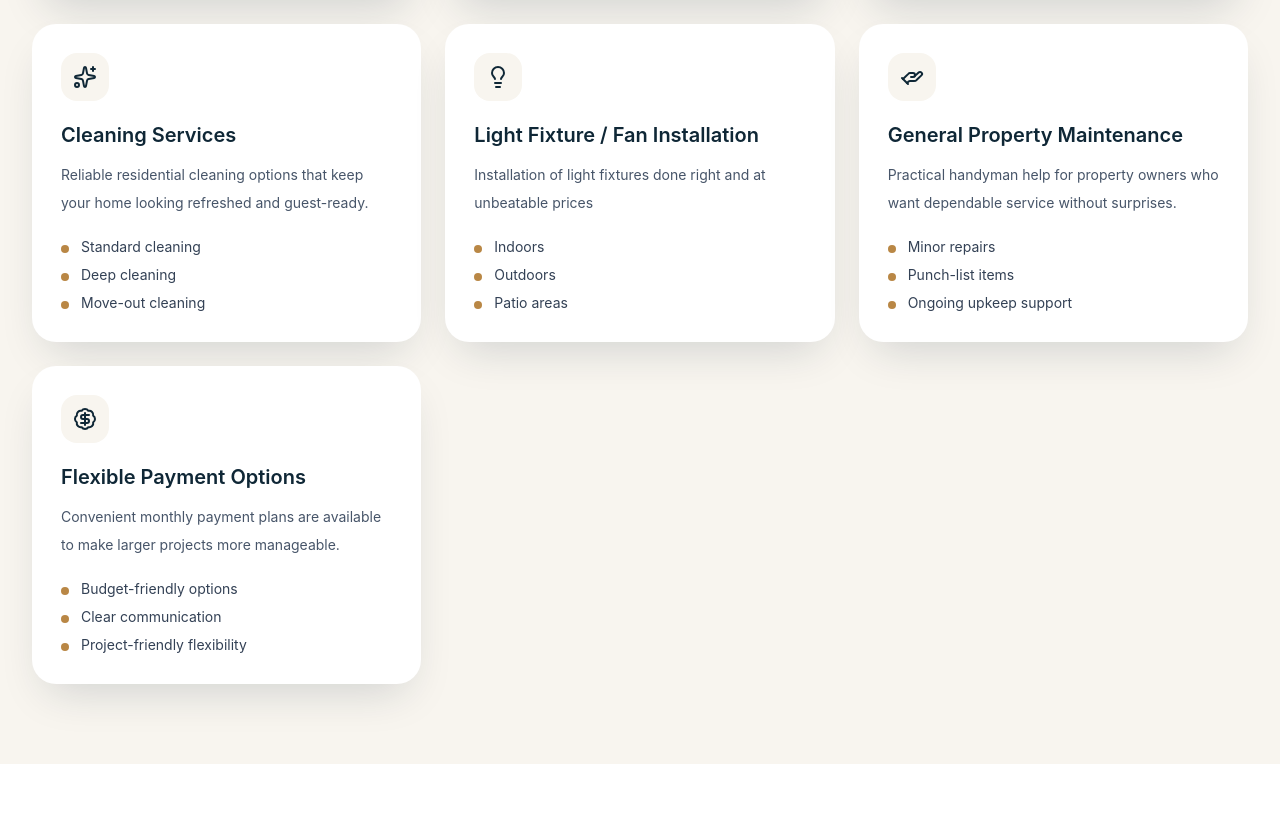
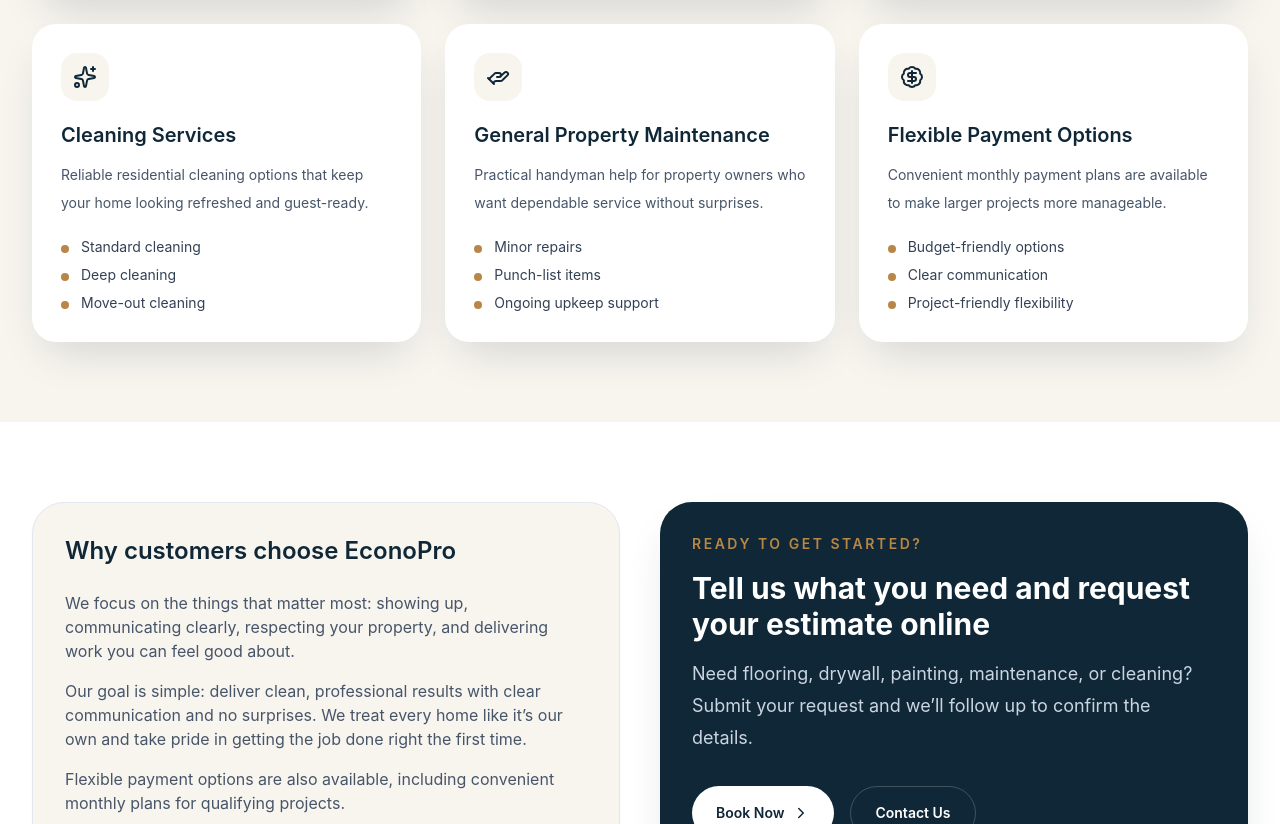
Before and after one commit to metellusa/econopro-services-web, a React (Vite) app: page /services in a window 1280 px wide. Shown: the part 1311-2135 px from the top of the page. Built offline with nearby package versions, Linux system fonts and the light colour scheme.

Commit message:
Removes light fixture installation as a service

```diff
--- a/src/pages/Bookings.jsx
+++ b/src/pages/Bookings.jsx
@@ -200,11 +200,11 @@ export default function Bookings() {
                     </option>
                     <option>Flooring Installation</option>
                     <option>Flooring Repair</option>
-                    <option>Drywall Services</option>
+                    <option>Drywall Installation</option>
+                    <option>Drywall Repair</option>
                     <option>Interior Painting</option>
                     <option>Exterior Painting</option>
                     <option>Property Maintenance</option>
-                    <option>Fixture Installation</option>
                     <option>Other</option>
                   </select>
                 </Input>
--- a/src/pages/Services.jsx
+++ b/src/pages/Services.jsx
@@ -45,17 +45,6 @@ const services = [
       "Standard cleaning",
       "Deep cleaning",
       "Move-out cleaning",
-    ],
-  },
-  {
-    icon: LightbulbIcon,
-    title: "Light Fixture / Fan Installation",
-    description:
-      "Installation of light fixtures done right and at unbeatable prices",
-    bullets: [
-      "Indoors",
-      "Outdoors",
-      "Patio areas",
     ],
   },
   {
```
